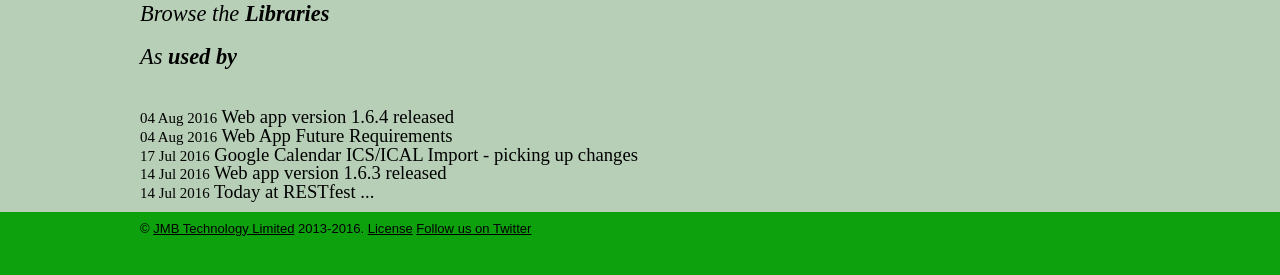
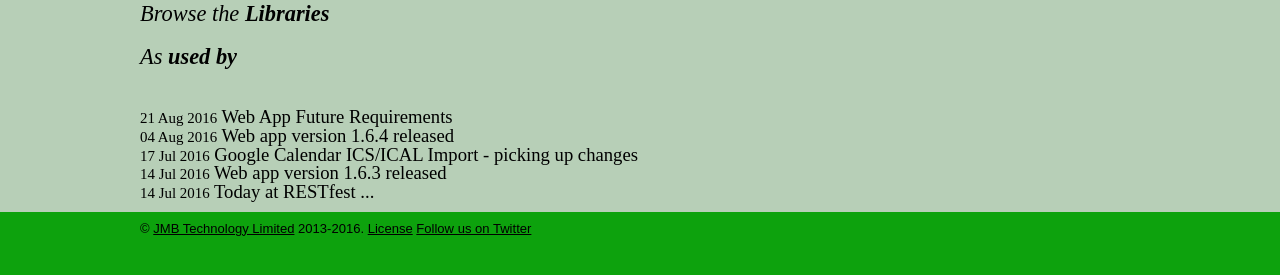
Before and after one commit to OpenACalendar/openacalendar.github.io, a Jekyll site: the page built from index.html, in a window 1280 px wide. Shown: the part 475-750 px from the top of the page. Built offline with Jekyll 4.4.1, drawn with Linux system fonts in a browser that asks for light colours.

Commit message:
Correct date on last blog post

```diff
--- a/_posts/2016-08-04-future-requirements.markdown
+++ b/_posts/2016-08-21-future-requirements.markdown
@@ -2,7 +2,7 @@
 layout: post
 title: Web App Future Requirements
 slug: future-requirements
-created: 2016-08-04 10:00:00
+created: 2016-08-21 09:00:00
 ---
 
 I've been thinking about the future direction of the project, and what that means for the hosting requirements for it.
```
